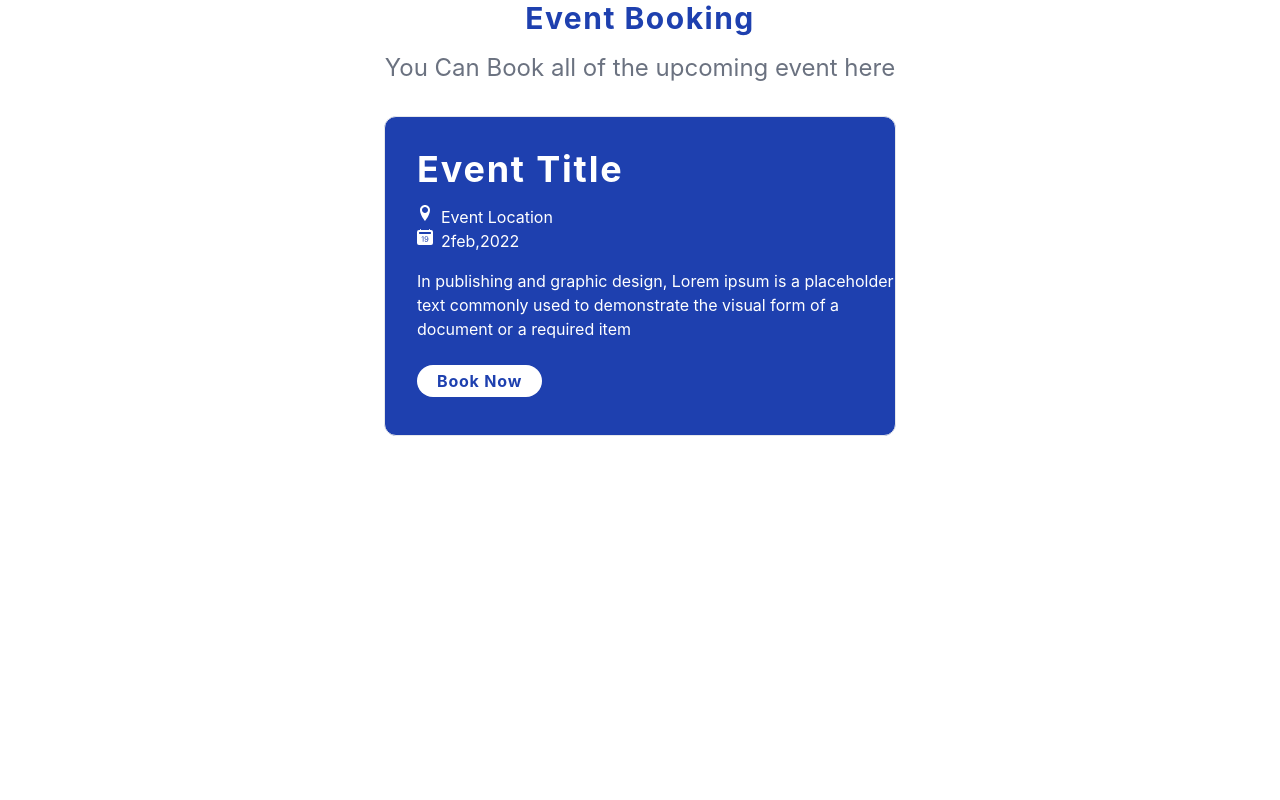
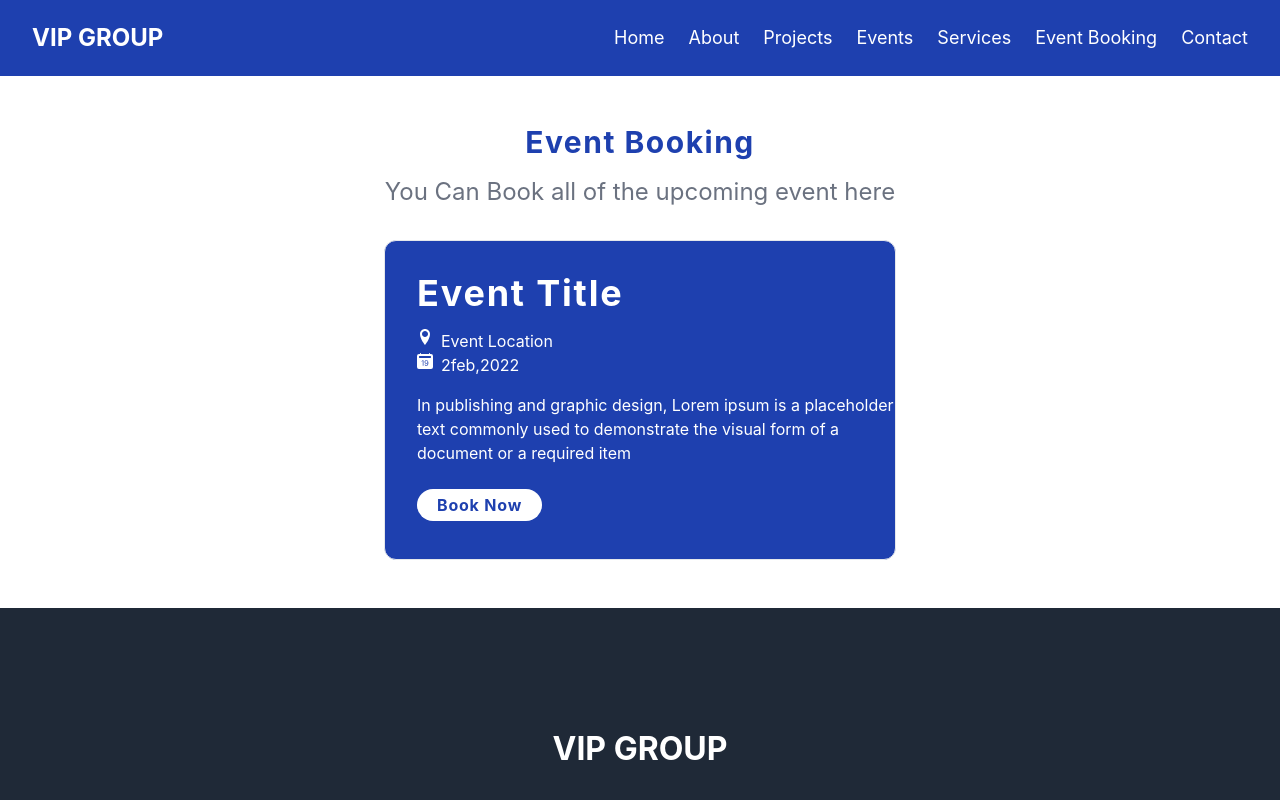
Before and after one commit to A4OnE/sirg, a Next.js app: page /Eventbooking in a window 1280 px wide. Shown: the top 800 px of the page. Built offline with nearby package versions, Linux system fonts and the light colour scheme.

Commit message:
event booking

```diff
--- a/pages/Eventbooking.jsx
+++ b/pages/Eventbooking.jsx
@@ -1,17 +1,19 @@
 import React from "react";
 import { ImLocation } from "react-icons/im";
 import { BsCalendar2DateFill } from "react-icons/bs";
+import PageTemplate from "../components/Templates/PageTemplate";
 
 const Eventbooking = () => {
   return (
-    <div className="mx-auto ">
+    <PageTemplate>
+      <div className="mx-auto m-12 ">
         <p className="text-primary text-5xl font-bold tracking-wider text-center mb-4 sm:text-3xl  ">
           Event Booking
         </p>
         <p className="text-gray-500  text-center text-2xl">
           You Can Book all of the upcoming event here
         </p>
-      <div className="border rounded-xl h-80 w-2/5 mx-auto bg-primary  mt-8 text-white">
+        <div className="border rounded-xl h-80 w-2/5 mx-auto bg-primary  mt-8  text-white">
           <p className="text-4xl font-bold ml-8 tracking-wider mt-8">
             Event Title
           </p>
@@ -30,11 +32,12 @@ const Eventbooking = () => {
             commonly used to demonstrate the visual form of a document or a
             required item
           </p>
-        <button className="rounded-full bg-white text-primary mt-6 w-cover tracking-wider px-5 py-1 font-bold ml-8">
+          <button className="rounded-full bg-white text-primary mt-6 w-cover tracking-wider px-5 py-1 font-bold ml-8 transition hover:animate-bounce">
             Book Now
           </button>
         </div>
       </div>
+    </PageTemplate>
   );
 };
 
```
Lines whose indentation alone changed are shown as unchanged.
